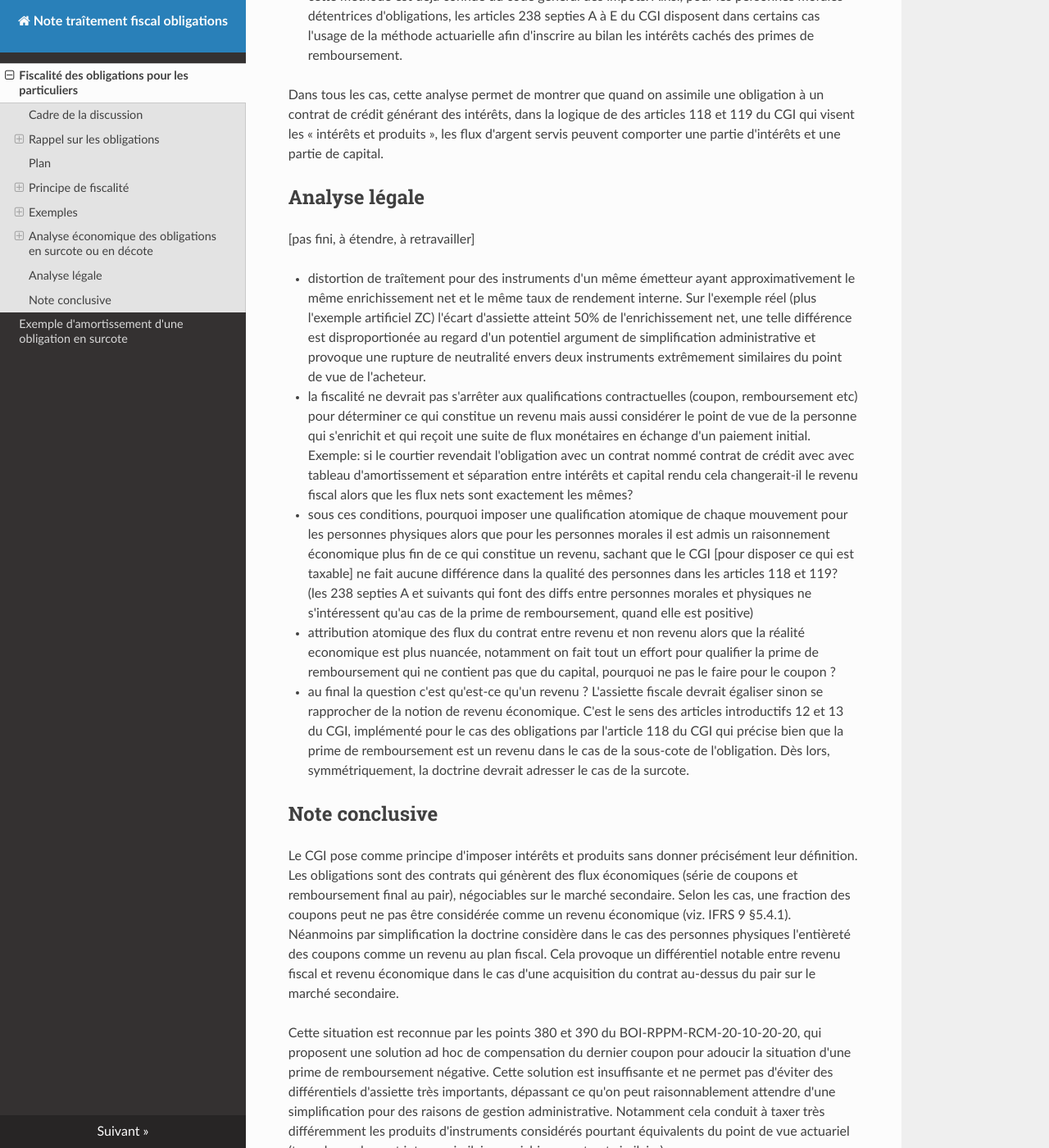
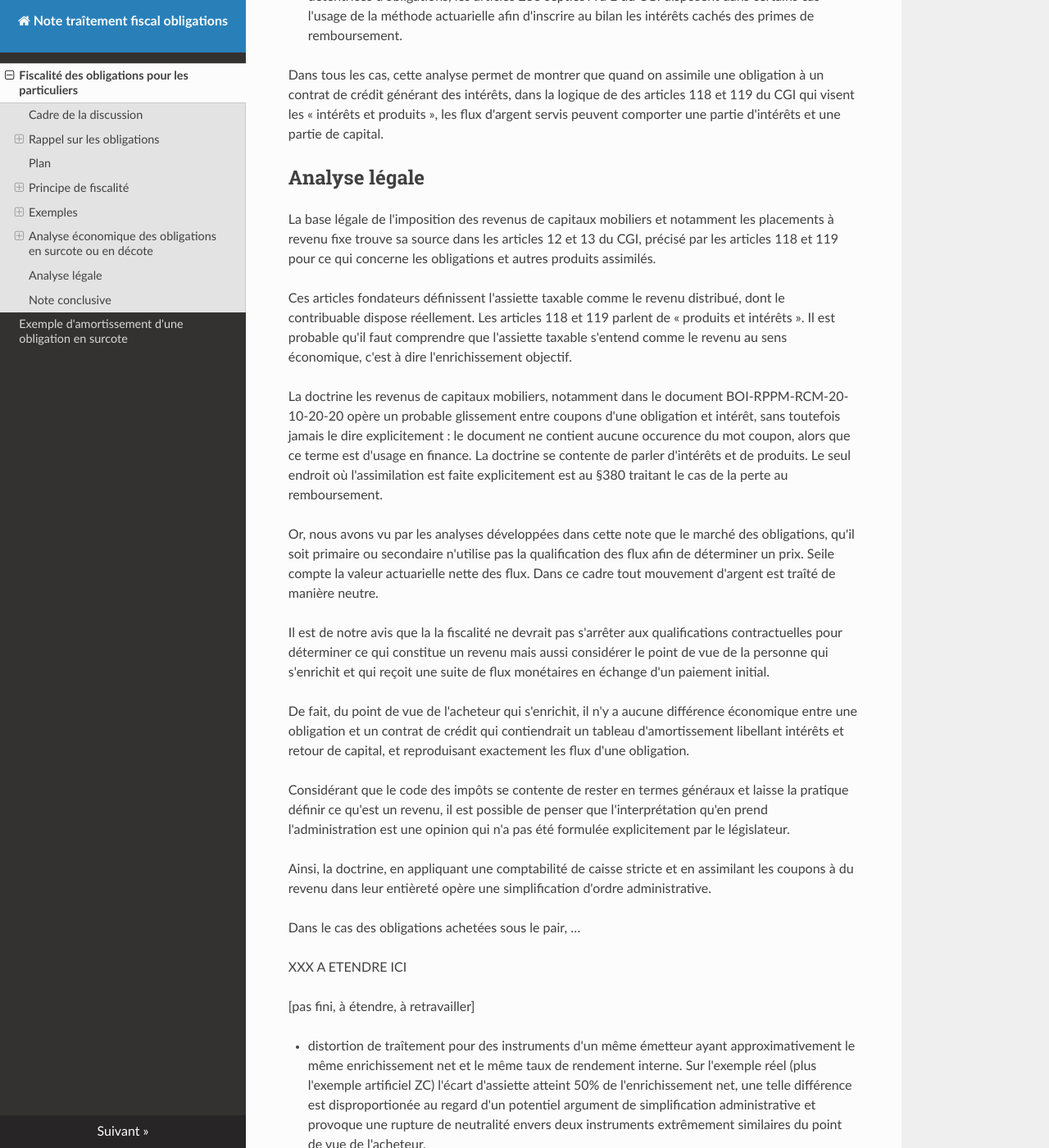
Before and after one commit to ConscritNeuneu/note-traitement-fiscal-obligations, an MkDocs documentation site: the page built from docs/note_fiscalisation_obligations.md, in a window 1280 px wide and 1400 px high, scrolled down 8925 px. Shown: the whole window at 82% size. Built offline with MkDocs 1.6.1, drawn with Linux system fonts in a browser that asks for light colours; nearby versions of some CDN libraries; some of the changed text lies outside the part shown.

Commit message:
Ajustement

```diff
--- a/docs/note_fiscalisation_obligations.md
+++ b/docs/note_fiscalisation_obligations.md
@@ -107,7 +107,8 @@ produits de placement à revenu fixe ».
 
 Le Code général des impôts contient les dispositions suivantes pour le revenu des obligations :
 
-- les articles [118 et 119](https://www.legifrance.gouv.fr/codes/section_lc/LEGITEXT000006069577/LEGISCTA000006197365) pour le principe général
+- les articles [12 et 13](https://www.legifrance.gouv.fr/codes/section_lc/LEGITEXT000006069577/LEGISCTA000006179571) pour la définition du revenu
+- les articles [118 et 119](https://www.legifrance.gouv.fr/codes/section_lc/LEGITEXT000006069577/LEGISCTA000006197365) pour le principe général de l'imposition sur les obligations
 - l'article [125 A](https://www.legifrance.gouv.fr/codes/article_lc/LEGIARTI000037526745) pour le prélèvement du revenu et le taux
 - les articles [238 septies A à E](https://www.legifrance.gouv.fr/codes/section_lc/LEGITEXT000006069577/LEGISCTA000006179610) pour le cas des primes de remboursement,
   dont l'essentiel ne concerne pas / plus les personnes physiques.
@@ -147,19 +148,17 @@ On notera notamment dans la partie relative à l'assiette
 (BOI-RPPM-RCM-30-20-30 § 20) que le montant brut du produit [de
 l'obligation] est à considérer, sans retraitement.
 
-Sans jamais définir précisément ce qui est de l'ordre du revenu, la pratique
-doctrinale [laisse entendre?] revient dans les faits à opérer une comptabilité de caisse par
-les organismes déclarateurs et collecteurs (c'est-à-dire les courtiers).
-Ainsi, chaque coupon de l'obligation sera considéré en sa totalité comme du
-revenu, de même que la prime de remboursement si elle existe.
+Sans jamais définir précisément ce qui est de l'ordre du revenu,
+un faisceaux d'indices dans la doctrine nous laisse entendre que dans les faits
+les organismes déclarateurs et collecteurs (c'est-à-dire les courtiers) sont
+tenus d'appliquer une comptabilité stricte de caisse. Ainsi, chaque coupon
+de l'obligation sera considéré en sa totalité comme du revenu. Pour ce qui
+est du remboursement final il sera déduit le prix d'acquisition moyen
+pondéré afin déterminer la prime de remboursement.
 
-Le reste de la note sera consacré à expliquer pourquoi cette assimilation du
-coupon à du revenu conduit à un problème de cohérence entre assiette imposable
-et revenu économique dans certains exemples réels.
-
-[il faudra peut-être revenir sur cette section, je n'ai pas vu nulle part où
-était défini le terme "intérêt", l'article 125 A ne parle que de
-recouvrement, tout est hérité des disposition du 118 et 119 du CGI]
+Le reste de la note sera consacré à expliquer pourquoi cette assimilation de
+l'entièreté du coupon à du revenu conduit à un problème de cohérence entre
+assiette imposable et revenu économique dans certains exemples réels.
 
 ## Exemples
 
@@ -171,8 +170,8 @@ courtier facturant 0,2% de commission. Le cours retenu est celui à la
 clôture sur le MOT le 23 avril 2026. Les obligations sont conservées jusqu'à
 maturité.
 
-Pour chacun des deux cas le revenu économique de l'opération au dénouement
-sera calculé et comparé à l'assiette fiscale.
+Pour chacun des deux cas le revenu économique de l'opération dans sa
+globalité sera calculé et comparé à l'assiette fiscale.
 
 ### Obligation sous le pair
 
@@ -227,7 +226,7 @@ Instrument : [OAT 5,75 % 25 octobre 2032](https://www.aft.gouv.fr/fr/titre/fr000
 
 Cette obligation crée au début des années 2000 s'échange systématiquement
 au dessus du pair depuis de nombreuses années, y compris lors des
-adjudications de de l'AFT.
+adjudications ayant eu lieu ultérieuement par l'AFT.
 
 | Caractéristique | Valeur |
 | --------------- | ------ |
@@ -554,6 +553,54 @@ de capital.
 
 ## Analyse légale
 
+La base légale de l'imposition des revenus de capitaux mobiliers et
+notamment les placements à revenu fixe trouve sa source dans les articles 12
+et 13 du CGI, précisé par les articles 118 et 119 pour ce qui concerne les
+obligations et autres produits assimilés.
+
+Ces articles fondateurs définissent l'assiette taxable comme le
+revenu distribué, dont le contribuable dispose réellement. Les articles 118
+et 119 parlent de « produits et intérêts ». Il est probable qu'il faut
+comprendre que l'assiette taxable s'entend comme le revenu au sens
+économique, c'est à dire l'enrichissement objectif.
+
+La doctrine les revenus de capitaux mobiliers, notamment dans le document
+BOI-RPPM-RCM-20-10-20-20 opère un probable glissement entre coupons d'une
+obligation et intérêt, sans toutefois jamais le dire explicitement : le document
+ne contient aucune occurence du mot coupon, alors que ce terme est d'usage
+en finance. La doctrine se contente de parler d'intérêts et de produits. Le seul
+endroit où l'assimilation est faite explicitement est au §380 traitant le
+cas de la perte au remboursement.
+
+Or, nous avons vu par les analyses développées dans cette note que le marché
+des obligations, qu'il soit primaire ou secondaire n'utilise pas la
+qualification des flux afin de déterminer un prix. Seile compte la valeur
+actuarielle nette des flux. Dans ce cadre tout mouvement d'argent est traîté
+de manière neutre.
+
+Il est de notre avis que la la fiscalité ne devrait pas s'arrêter aux
+qualifications contractuelles pour déterminer ce qui constitue un revenu
+mais aussi considérer le point de vue de la personne qui s'enrichit et qui
+reçoit une suite de flux monétaires en échange d'un paiement initial.
+
+De fait, du point de vue de l'acheteur qui s'enrichit, il n'y a aucune
+différence économique entre une obligation et un contrat de crédit qui
+contiendrait un tableau d'amortissement libellant intérêts et retour de
+capital, et reproduisant exactement les flux d'une obligation.
+
+Considérant que le code des impôts se contente de rester en termes généraux
+et laisse la pratique définir ce qu'est un revenu, il est possible de penser
+que l'interprétation qu'en prend l'administration est une opinion qui n'a
+pas été formulée explicitement par le législateur.
+
+Ainsi, la doctrine, en appliquant une comptabilité de caisse stricte et en
+assimilant les coupons à du revenu dans leur entièreté opère une
+simplification d'ordre administrative.
+
+Dans le cas des obligations achetées sous le pair, …
+
+XXX A ETENDRE ICI
+
 [pas fini, à étendre, à retravailler]
 
 - distortion de traîtement pour des instruments d'un même émetteur ayant
```
